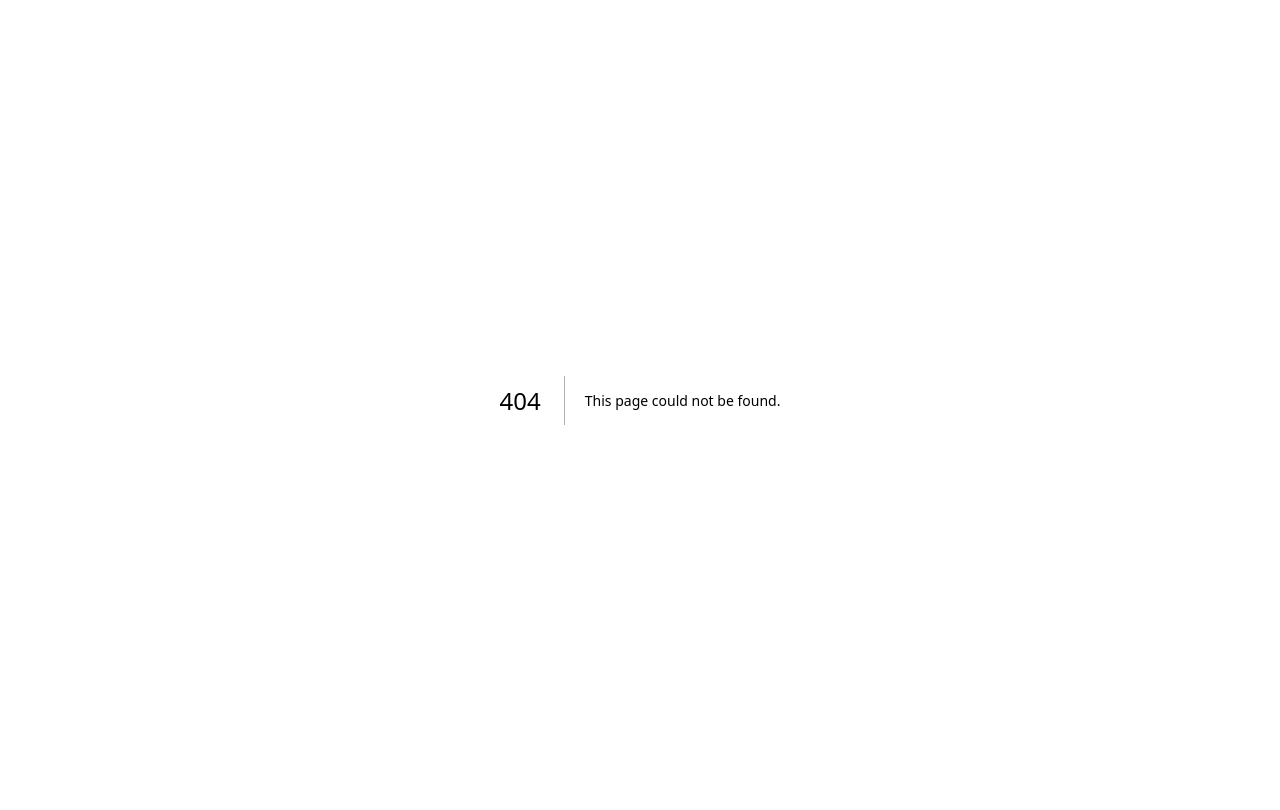
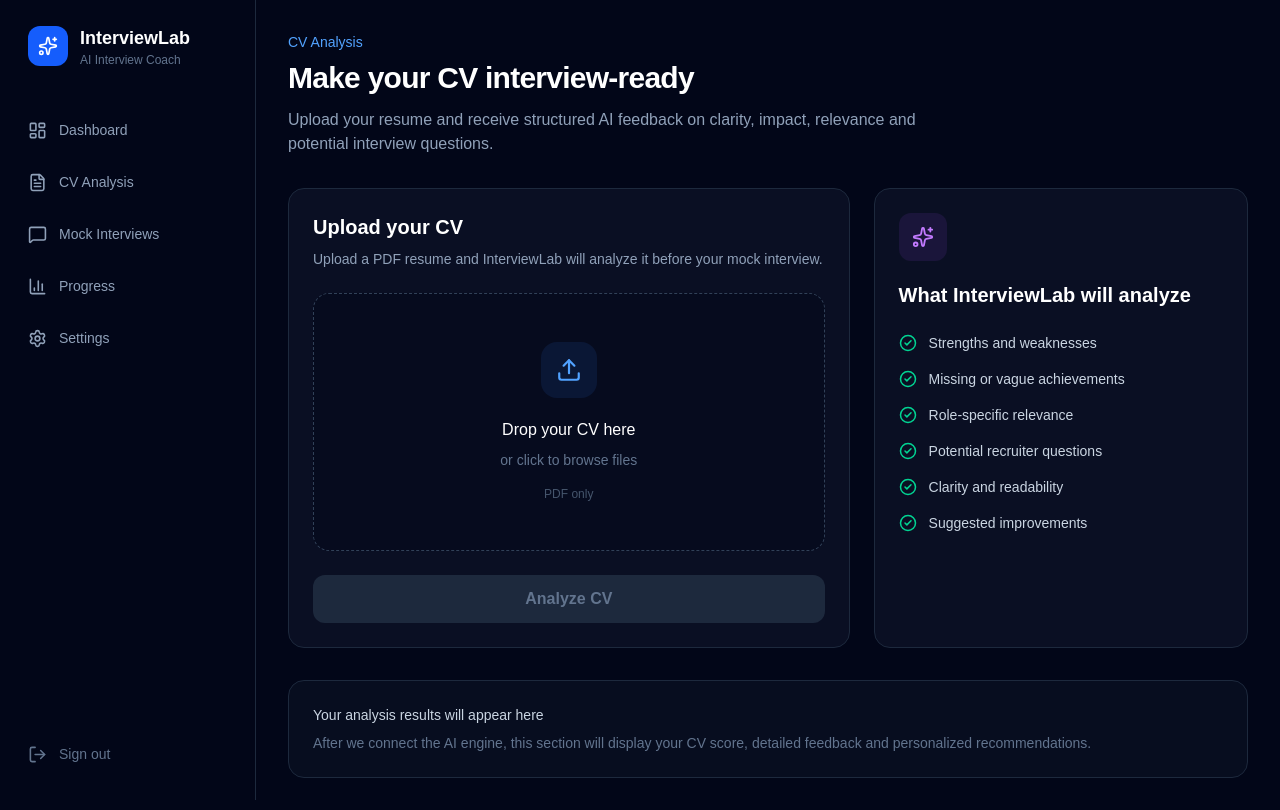
Before and after one commit to kulawikola2005-a11y/interviewlab, a Next.js app: page /dashboard/cv in a window 1280 px wide. Before the commit this address had no page. Built offline with nearby package versions, Linux system fonts and the light colour scheme.

Commit message:
feat: add resume upload interface

```diff
--- /dev/null
+++ b/app/dashboard/cv/page.tsx
@@ -0,0 +1,78 @@
+import { CheckCircle2, Sparkles } from "lucide-react";
+
+import Sidebar from "@/src/components/dashboard/Sidebar";
+import ResumeUpload from "@/src/components/dashboard/ResumeUpload";
+
+export default function CVAnalysisPage() {
+  return (
+    <main className="min-h-screen bg-slate-950 text-white">
+      <Sidebar />
+
+      <div className="ml-64 px-8 py-8">
+        <div className="mx-auto max-w-6xl">
+          <div>
+            <p className="text-sm font-medium text-blue-400">
+              CV Analysis
+            </p>
+
+            <h1 className="mt-2 text-3xl font-bold tracking-tight">
+              Make your CV interview-ready
+            </h1>
+
+            <p className="mt-3 max-w-2xl text-slate-400">
+              Upload your resume and receive structured AI feedback on clarity,
+              impact, relevance and potential interview questions.
+            </p>
+          </div>
+
+          <div className="mt-8 grid gap-6 xl:grid-cols-[1.2fr_0.8fr]">
+            <ResumeUpload />
+
+            <div className="rounded-2xl border border-slate-800 bg-slate-900/60 p-6">
+              <div className="flex h-12 w-12 items-center justify-center rounded-xl bg-purple-500/10 text-purple-400">
+                <Sparkles size={22} />
+              </div>
+
+              <h2 className="mt-5 text-xl font-semibold">
+                What InterviewLab will analyze
+              </h2>
+
+              <div className="mt-6 space-y-4">
+                {[
+                  "Strengths and weaknesses",
+                  "Missing or vague achievements",
+                  "Role-specific relevance",
+                  "Potential recruiter questions",
+                  "Clarity and readability",
+                  "Suggested improvements",
+                ].map((item) => (
+                  <div
+                    key={item}
+                    className="flex items-center gap-3 text-sm text-slate-300"
+                  >
+                    <CheckCircle2
+                      size={18}
+                      className="text-emerald-400"
+                    />
+                    {item}
+                  </div>
+                ))}
+              </div>
+            </div>
+          </div>
+
+          <div className="mt-8 rounded-2xl border border-slate-800 bg-slate-900/40 p-6">
+            <p className="text-sm font-medium text-slate-300">
+              Your analysis results will appear here
+            </p>
+
+            <p className="mt-2 text-sm text-slate-500">
+              After we connect the AI engine, this section will display your CV
+              score, detailed feedback and personalized recommendations.
+            </p>
+          </div>
+        </div>
+      </div>
+    </main>
+  );
+}
--- /dev/null
+++ b/src/components/dashboard/ResumeUpload.tsx
@@ -0,0 +1,112 @@
+"use client";
+
+import { useRef, useState } from "react";
+import { FileText, Upload, X } from "lucide-react";
+
+export default function ResumeUpload() {
+  const inputRef = useRef<HTMLInputElement>(null);
+  const [file, setFile] = useState<File | null>(null);
+  const [isDragging, setIsDragging] = useState(false);
+
+  function handleFile(selectedFile?: File) {
+    if (!selectedFile) return;
+
+    if (selectedFile.type !== "application/pdf") {
+      alert("Please upload a PDF file.");
+      return;
+    }
+
+    setFile(selectedFile);
+  }
+
+  return (
+    <div className="rounded-2xl border border-slate-800 bg-slate-900/60 p-6">
+      <div>
+        <h2 className="text-xl font-semibold text-white">
+          Upload your CV
+        </h2>
+
+        <p className="mt-2 text-sm text-slate-400">
+          Upload a PDF resume and InterviewLab will analyze it before your mock interview.
+        </p>
+      </div>
+
+      {!file ? (
+        <div
+          onDragOver={(event) => {
+            event.preventDefault();
+            setIsDragging(true);
+          }}
+          onDragLeave={() => setIsDragging(false)}
+          onDrop={(event) => {
+            event.preventDefault();
+            setIsDragging(false);
+
+            const droppedFile = event.dataTransfer.files?.[0];
+            handleFile(droppedFile);
+          }}
+          onClick={() => inputRef.current?.click()}
+          className={`mt-6 flex cursor-pointer flex-col items-center justify-center rounded-2xl border border-dashed p-12 text-center transition ${
+            isDragging
+              ? "border-blue-500 bg-blue-500/10"
+              : "border-slate-700 bg-slate-950/40 hover:border-slate-600 hover:bg-slate-950/70"
+          }`}
+        >
+          <div className="flex h-14 w-14 items-center justify-center rounded-2xl bg-blue-500/10 text-blue-400">
+            <Upload size={26} />
+          </div>
+
+          <p className="mt-5 font-medium text-white">
+            Drop your CV here
+          </p>
+
+          <p className="mt-2 text-sm text-slate-500">
+            or click to browse files
+          </p>
+
+          <p className="mt-4 text-xs text-slate-600">
+            PDF only
+          </p>
+
+          <input
+            ref={inputRef}
+            type="file"
+            accept="application/pdf"
+            className="hidden"
+            onChange={(event) => handleFile(event.target.files?.[0])}
+          />
+        </div>
+      ) : (
+        <div className="mt-6 flex items-center justify-between rounded-2xl border border-slate-800 bg-slate-950/60 p-5">
+          <div className="flex items-center gap-4">
+            <div className="flex h-12 w-12 items-center justify-center rounded-xl bg-blue-500/10 text-blue-400">
+              <FileText size={23} />
+            </div>
+
+            <div>
+              <p className="font-medium text-white">{file.name}</p>
+
+              <p className="mt-1 text-sm text-slate-500">
+                {(file.size / 1024 / 1024).toFixed(2)} MB
+              </p>
+            </div>
+          </div>
+
+          <button
+            onClick={() => setFile(null)}
+            className="rounded-lg p-2 text-slate-500 transition hover:bg-slate-800 hover:text-white"
+          >
+            <X size={19} />
+          </button>
+        </div>
+      )}
+
+      <button
+        disabled={!file}
+        className="mt-6 w-full rounded-xl bg-blue-600 px-5 py-3 font-semibold text-white transition hover:bg-blue-500 disabled:cursor-not-allowed disabled:bg-slate-800 disabled:text-slate-500"
+      >
+        Analyze CV
+      </button>
+    </div>
+  );
+}
```
